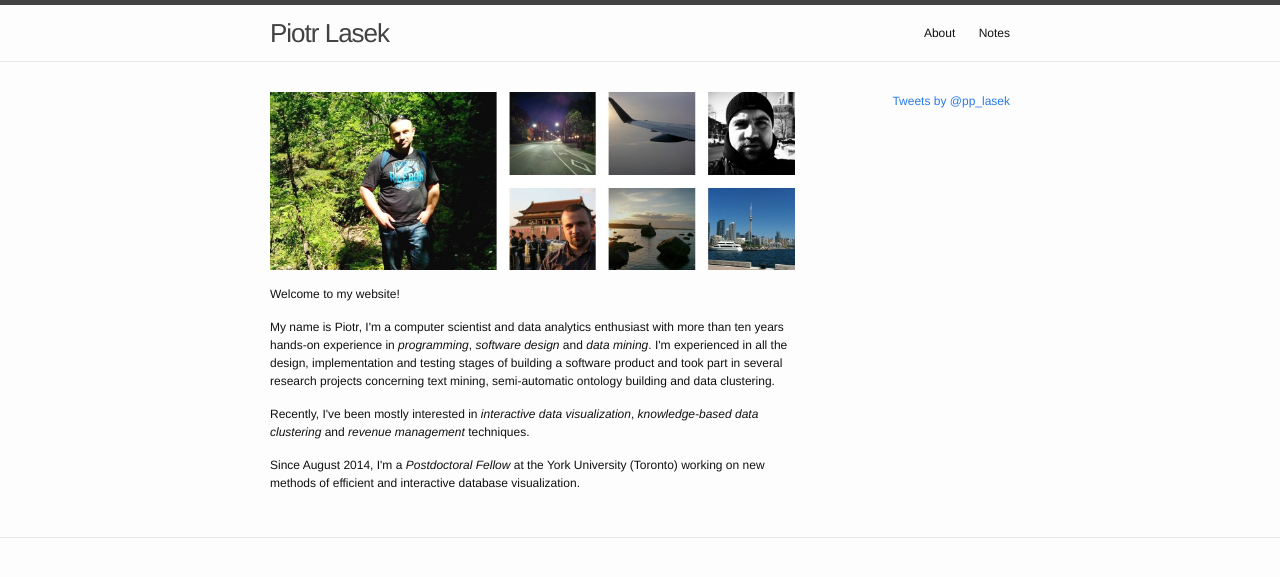
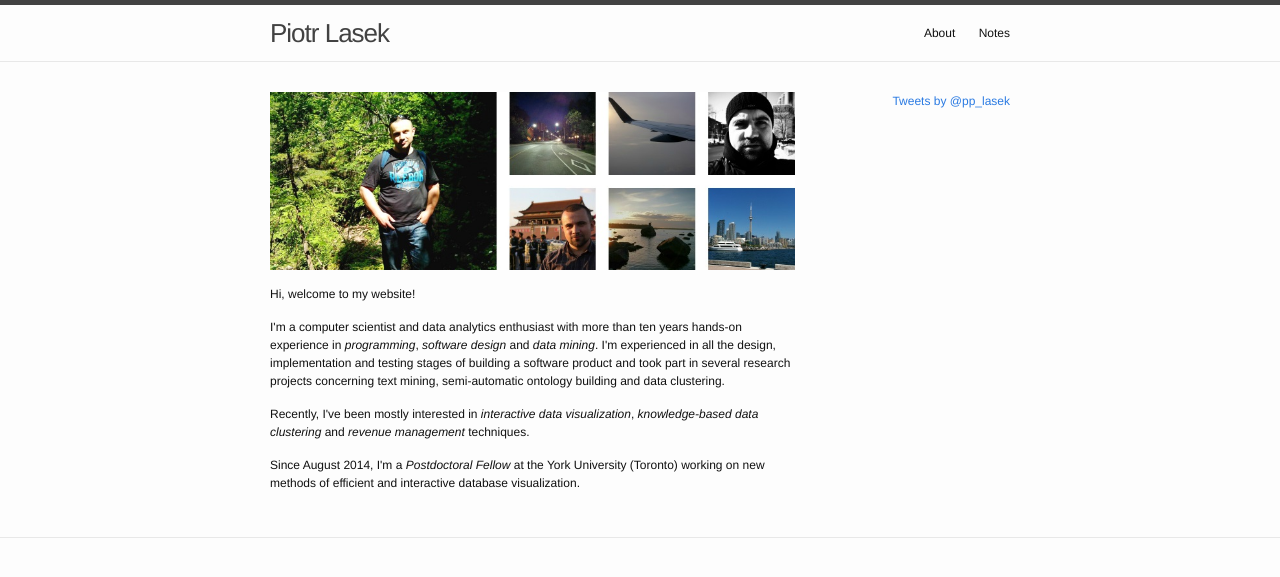
Before and after one commit to piotrlasek/piotrlasek.github.io, a Jekyll site: the page built from index.html, in a window 1280 px wide. Shown: the top 577 px of the page. Built offline with Jekyll 4.4.1, drawn with Linux system fonts in a browser that asks for light colours; the list of posts is cut into pages by our own code; comment, search, counter and statistics services are not loaded.

Commit message:
some changes

```diff
--- a/index.html
+++ b/index.html
@@ -5,10 +5,10 @@ layout: home
 <div class="home_left" style="float: left; width: 525px">
 <img src="images/home.jpg" style="margin-bottom: 15px;"/>
 <p>
-Welcome to my website!
+Hi, welcome to my website!
 </p>
 <p>
-My name is Piotr, I'm a computer scientist and
+I'm a computer scientist and
 data analytics enthusiast with
 more than ten years hands-on experience
 in <i>programming</i>, <i>software design</i> and
```
Also changed, not shown: 3 other files.
